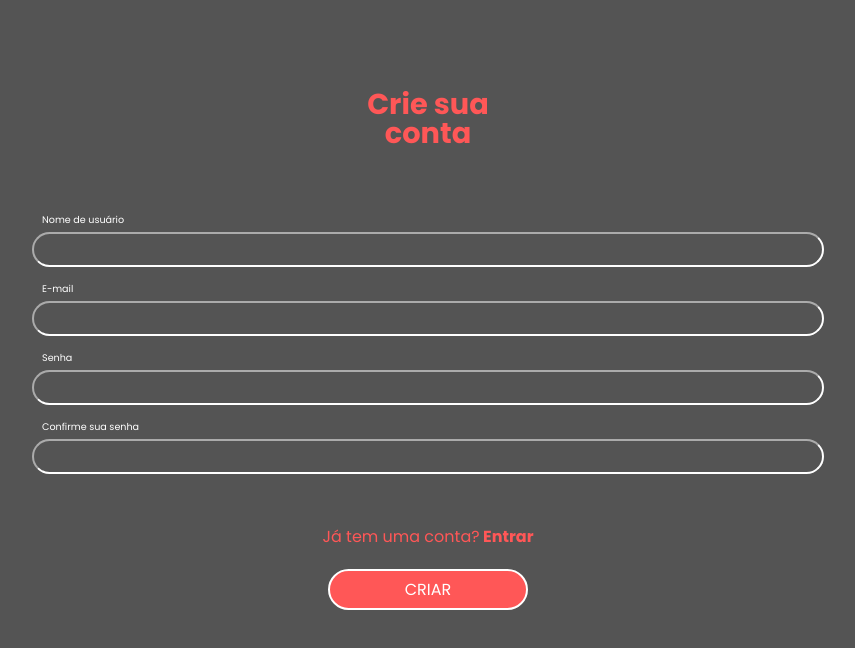
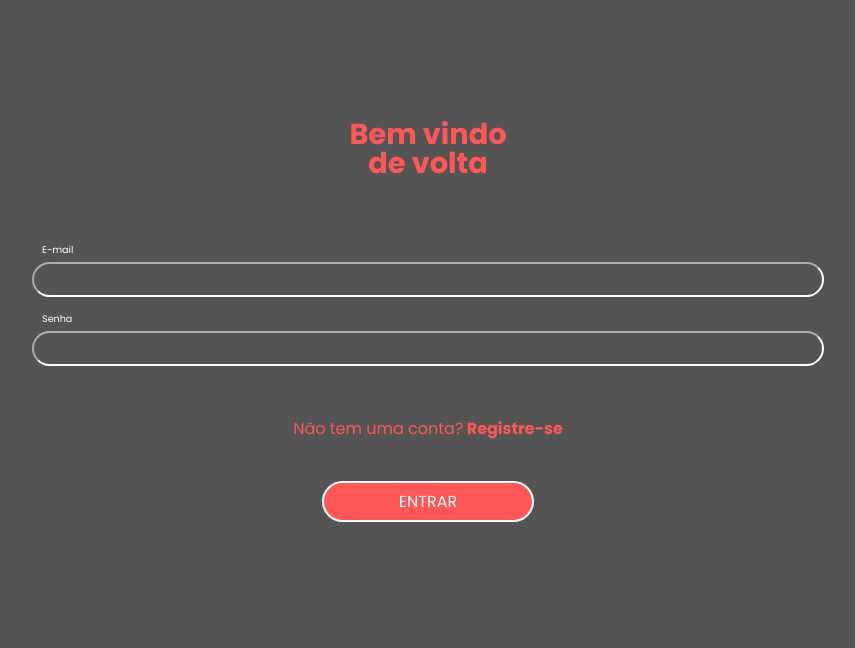
Before and after one commit to vitorrmarcelino/agenda-de-contatos, a React (Create React App) app in the folder client/: page /login in a window 1280 px wide. Shown: the top 648 px of the page, without its empty margins (212-1067 px from the left). Built offline with nearby package versions, Linux system fonts and the light colour scheme.

Commit message:
começando as rotas

```diff
--- a/client/package.json
+++ b/client/package.json
@@ -8,6 +8,7 @@
     "@testing-library/user-event": "^13.5.0",
     "react": "^18.2.0",
     "react-dom": "^18.2.0",
+    "react-router-dom": "^6.22.0",
     "react-scripts": "5.0.1",
     "web-vitals": "^2.1.4"
   },
--- a/client/src/App.jsx
+++ b/client/src/App.jsx
@@ -1,10 +1,9 @@
 import React from 'react';
-import Register from './pages/register-login/Register';
 
 function App() {
   return (
     <div className="App">
-      <Register />
+      <h1>ds1</h1>
     </div>
 
   );
--- a/client/src/index.jsx
+++ b/client/src/index.jsx
@@ -1,11 +1,32 @@
 import React from 'react';
 import ReactDOM from 'react-dom/client';
+import {
+  createBrowserRouter,
+  RouterProvider,
+} from 'react-router-dom';
+import './index.css';
 import App from './App';
-import './index.css';
+import Register from './pages/Register/Register';
+import Login from './pages/Login/Login';
+
+const router = createBrowserRouter([
+  {
+    path: '/',
+    element: <App />,
+  },
+  {
+    path: '/register',
+    element: <Register />,
+  },
+  {
+    path: '/login',
+    element: <Login />,
+  },
+]);
 
 const root = ReactDOM.createRoot(document.getElementById('root'));
 root.render(
   <React.StrictMode>
-    <App />
+    <RouterProvider router={router} />
   </React.StrictMode>,
 );
--- /dev/null
+++ b/client/src/pages/Login/Login.css
@@ -0,0 +1,74 @@
+.login-container{
+  font-family: 'Poppins';
+  display: flex;
+  flex-direction: column;
+  align-items: center;
+  margin-top: 120px;
+}
+
+.login-section{
+  background-color: #545454;
+  display: flex;
+  height: 100vh;
+  justify-content: center;
+}
+
+.login-title{
+  font-size: 1.8em;
+  width: 200px;
+  text-align: center;
+  line-height: 1em;
+  color: #FF5757;
+}
+
+.login-form{
+  padding: 50px;
+}
+
+.login-form p {
+  font-size: 0.6em;
+  padding: 15px 0px 5px 10px;
+  color: white;
+}
+
+.login-form input{
+  width: 60vw;
+  padding: 8px 10px;
+  border-radius: 18px;
+  border-color: white;
+  background-color: #545454;
+  color: white;
+  outline: none;
+}
+
+.login-form input::-webkit-keygen-select{
+  color: white;
+  margin-left: 5px;
+}
+
+.login-text{
+  color: #FF5757;
+}
+
+.login-text a{
+  color: #FF5757;
+  text-decoration: none;
+  font-weight: bold;
+}
+
+.login-text a:hover{
+  text-decoration: underline;
+}
+
+.login-button{
+  background-color: #FF5757;
+  border: 2px solid white;
+  padding: 6px 75px;
+  border-radius: 25px;
+  margin-top: 40px;
+  text-decoration: none;
+}
+
+.login-button p{
+  color: white;
+}
--- /dev/null
+++ b/client/src/pages/Login/Login.jsx
@@ -0,0 +1,25 @@
+import React from 'react';
+import './Login.css';
+
+export default function Login() {
+  return (
+    <section className="login-section">
+      <div className="login-container">
+        <h2 className="login-title">Bem vindo de volta</h2>
+        <form className="login-form">
+          <p>E-mail</p>
+          <input type="text" />
+          <p>Senha</p>
+          <input type="text" />
+        </form>
+        <p className="login-text">
+          Não tem uma conta?
+          <a href="/register"> Registre-se</a>
+        </p>
+        <a href="/" className="login-button">
+          <p>ENTRAR</p>
+        </a>
+      </div>
+    </section>
+  );
+}
--- a/client/src/pages/register-login/Register.jsx
+++ b/client/src/pages/Register/Register.jsx
@@ -1,5 +1,5 @@
 import React from 'react';
-import './RegisterLogin.css';
+import './Register.css';
 
 export default function Register() {
   return (
@@ -18,7 +18,7 @@ export default function Register() {
         </form>
         <p className="login-text">
           Já tem uma conta?
-          <a href="/"> Entrar</a>
+          <a href="/login"> Entrar</a>
         </p>
         <a href="/" className="login-button">
           <p>CRIAR</p>
```
Also changed, not shown: client/src/pages/Register/Register.css (renamed from client/src/pages/register-login/RegisterLogin.css), 1 other file (tests, documents, lock files or other folders).
